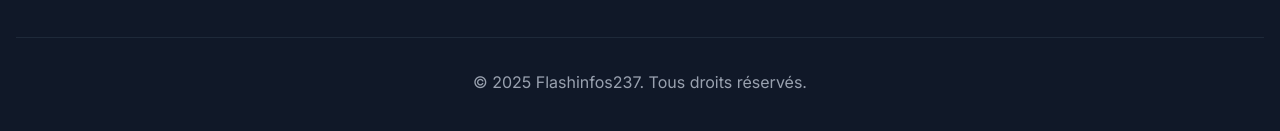
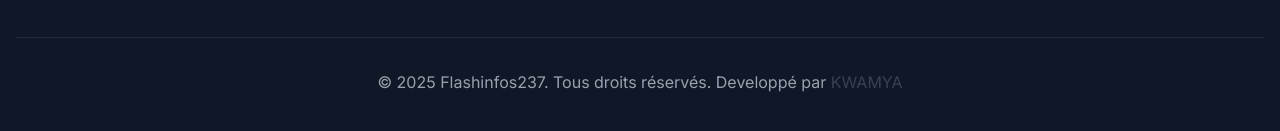
Before and after one commit to kouam-dev/flashinfos237, a Next.js app: page / in a window 1280 px wide. Shown: the part 1039-1170 px from the top of the page. Built offline with nearby package versions, Linux system fonts and the light colour scheme; no server answers; the database is empty.

Commit message:
refactor: add developer credit to copyright notice in FooterClient

```diff
--- a/components/layout/FooterClient.tsx
+++ b/components/layout/FooterClient.tsx
@@ -118,7 +118,7 @@ const FooterClient = ({ categories }: FooterClientProps) => {
 
         {/* Copyright notice */}
         <div className="mt-12 pt-8 border-t border-gray-800 text-center text-gray-400">
-          <p>© {currentYear} Flashinfos237. Tous droits réservés.</p>
+          <p>© {currentYear} Flashinfos237. Tous droits réservés. Developpé par <a href='https://kwamya.flashinfos237.com' target='blank' className='text-gray-700 hover:text-red-500'>KWAMYA</a></p>
         </div>
       </div>
     </footer>
```
